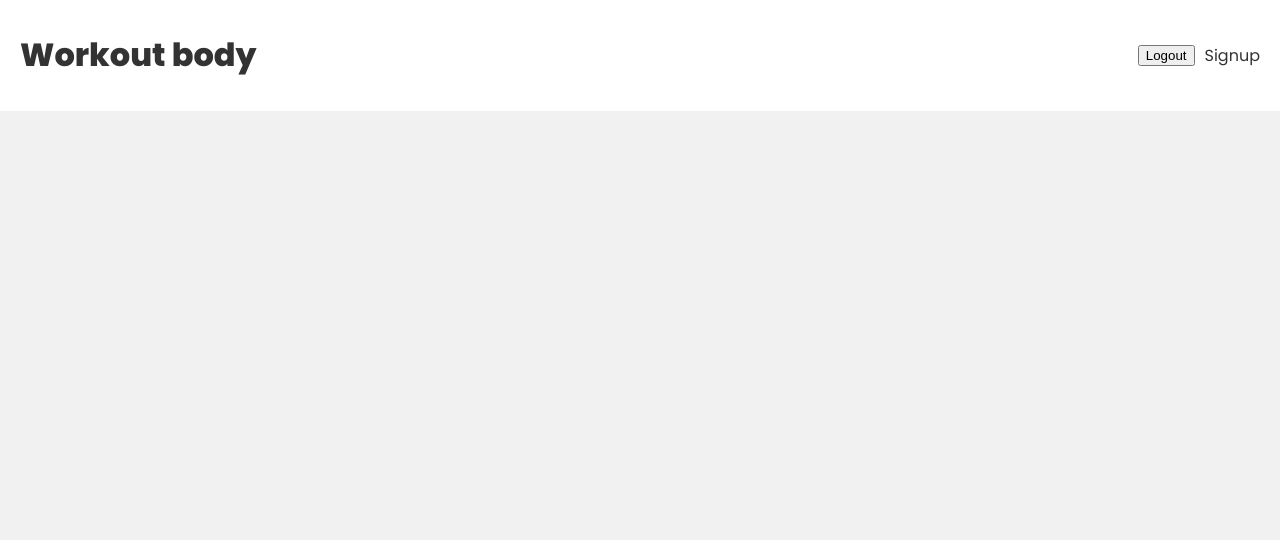
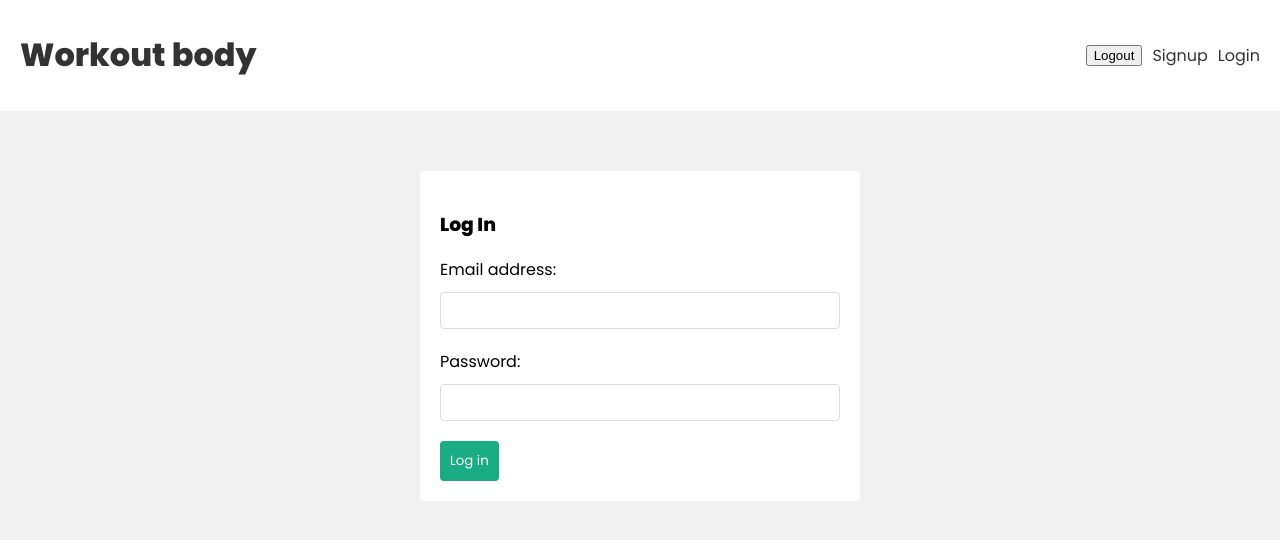
Before and after one commit to AlbertLnz/mern-workout-panel, a React (Vite) app in the folder frontend/: page /login in a window 1280 px wide. Shown: the top 540 px of the page. Built offline with nearby package versions, Linux system fonts and the light colour scheme.

Commit message:
Login page & useLogin hook (similar to useSignup)

```diff
--- a/frontend/src/components/NavBar.jsx
+++ b/frontend/src/components/NavBar.jsx
@@ -18,6 +18,7 @@ const NavBar = () => {
         <nav>
           <button onClick={handleLogout}>Logout</button>
           <Link to='/signup'>Signup</Link>
+          <Link to='/login'>Login</Link>
         </nav>
       </div>
 
--- a/frontend/src/context/AuthContext.jsx
+++ b/frontend/src/context/AuthContext.jsx
@@ -10,6 +10,9 @@ export const authReducer = (state, action) => {
 
     case 'LOGOUT':
       return { user: null}
+
+    case 'LOGIN':
+      return {  }
 
     default:
       return state
--- /dev/null
+++ b/frontend/src/hooks/useLogin.js
@@ -0,0 +1,40 @@
+import { useState } from "react";
+import useAuthContext from "./useAuthContext";
+
+export const useLogin = () => {
+
+  const [error, setError] = useState(null);
+  const [isLoading, setIsLoading] = useState(null);
+  const { dispatch } = useAuthContext()
+
+
+  const login = async (email, password) => {
+    setIsLoading(true)
+    setError(null)
+
+    const response = await fetch('http://localhost:3000/auth/login', {
+      method: 'POST',
+      headers: {
+        'Content-Type': 'application/json'
+      },
+      body: JSON.stringify({ email, password })
+    })
+
+    const json = await response.json()
+
+    if(!response.ok) {
+      setIsLoading(false)
+      setError(json.error)
+    }
+
+    if(response.ok) {
+      localStorage.setItem('user', JSON.stringify(json.user)) // save the user to local storage
+      dispatch({ type: 'LOGIN', payload: json.user }) // update the userContext
+
+      setIsLoading(false)
+    }
+  }
+
+  return { login, isLoading, error }
+
+}
--- a/frontend/src/main.jsx
+++ b/frontend/src/main.jsx
@@ -7,6 +7,7 @@ import NavBar from './components/NavBar.jsx'
 import { WorkoutsContextProvider } from './context/WorkoutContext.jsx'
 import { AuthContextProvider } from './context/AuthContext.jsx'
 import Signup from './pages/Signup.jsx'
+import Login from './pages/Login.jsx'
 
 ReactDOM.createRoot(document.getElementById('root')).render(
   <React.StrictMode>
@@ -19,6 +20,7 @@ ReactDOM.createRoot(document.getElementById('root')).render(
               <Routes>
                 <Route path="/" element={ <App /> }/>
                 <Route path="/signup" element={ <Signup /> }/>
+                <Route path="/login" element={ <Login /> }/>
               </Routes>
             </div>
           </BrowserRouter>
--- /dev/null
+++ b/frontend/src/pages/Login.jsx
@@ -0,0 +1,38 @@
+import { useState } from "react"
+import { useLogin } from "../hooks/useLogin"
+
+const Login = () => { // <-- same structure than Signup page
+  const [email, setEmail] = useState('')
+  const [password, setPassword] = useState('')
+  const {login, error, isLoading} = useLogin()
+
+  const handleSubmit = async (e) => {
+    e.preventDefault()
+
+    await login(email, password)
+  }
+
+  return (
+    <form className="login" onSubmit={handleSubmit}>
+      <h3>Log In</h3>
+
+      <label>Email address:</label>
+      <input
+        type="email"
+        onChange={(e) => setEmail(e.target.value)}
+        value={email}
+      />
+      <label>Password:</label>
+      <input
+        type="password"
+        onChange={(e) => setPassword(e.target.value)}
+        value={password}
+      />
+
+      <button disabled={isLoading}>Log in</button>
+      {error && <div className="error">{error}</div>}
+    </form>
+  )
+}
+
+export default Login
```
Also changed, not shown: 1 other file (tests, documents, lock files or other folders).
